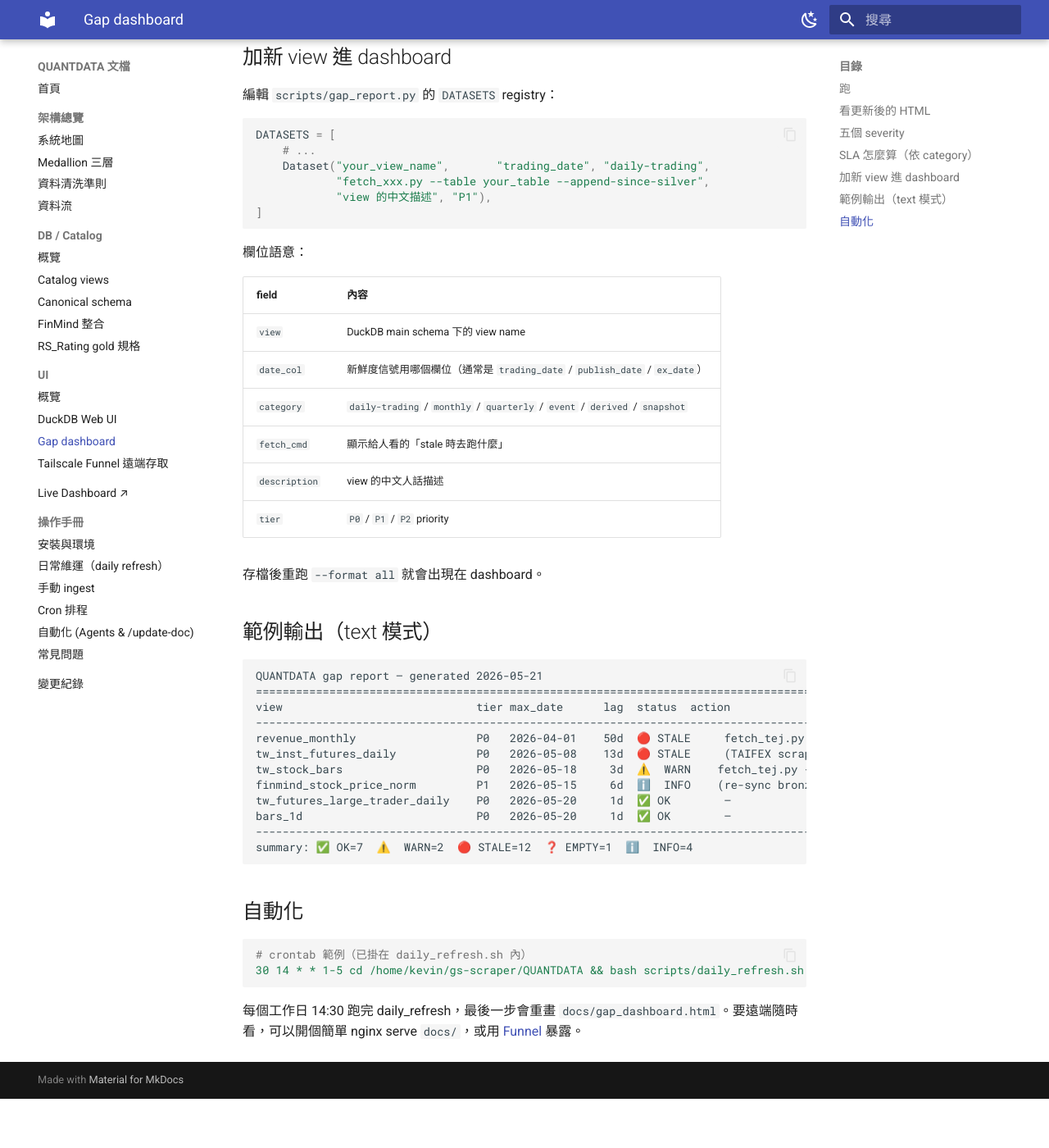
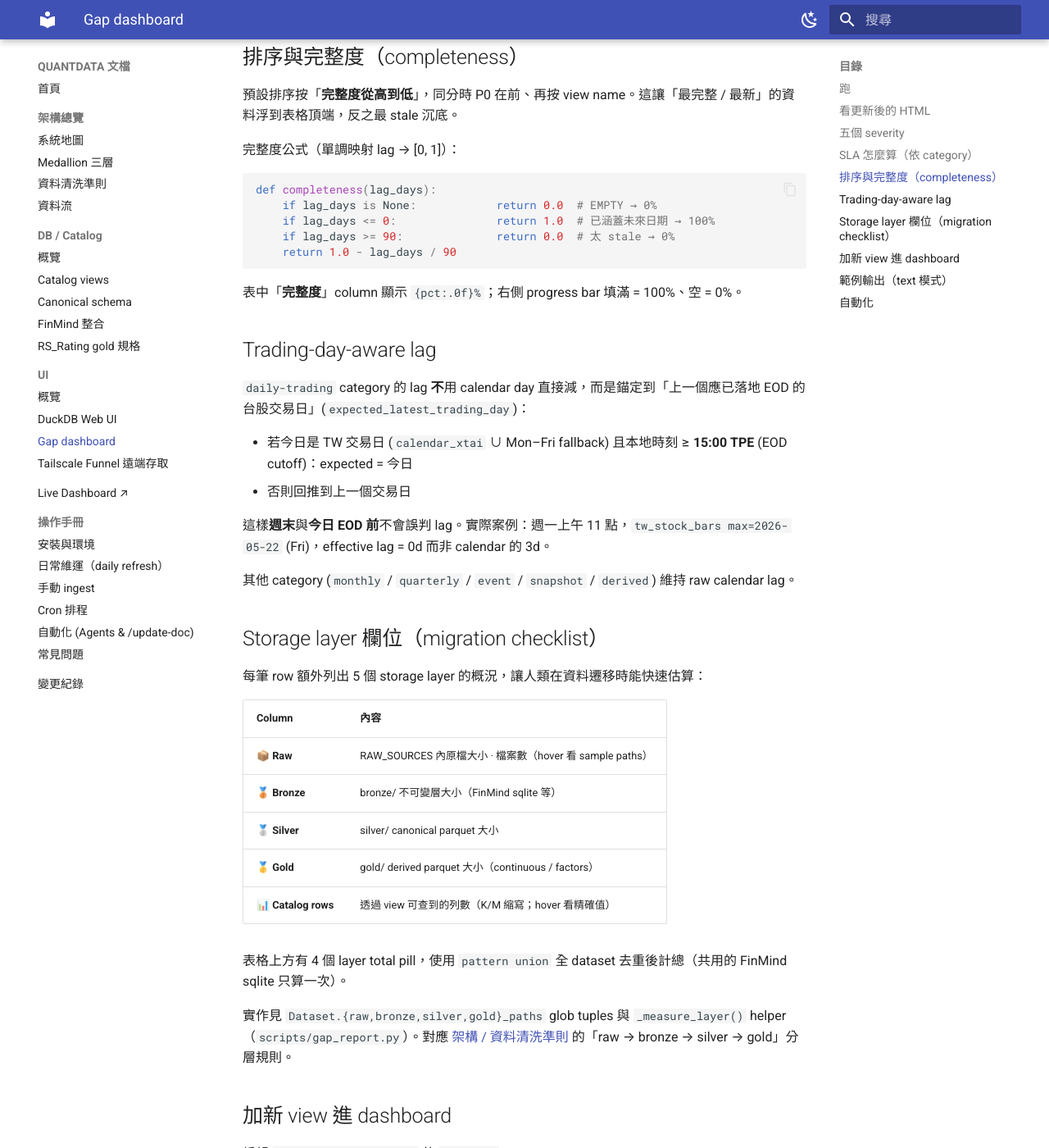
Before and after one commit to gsinvest017-ai/gs-scraper, an MkDocs documentation site: the page built from docs-site/ui/gap-dashboard.md, in a window 1280 px wide and 1400 px high, scrolled down 1708 px. Shown: the whole window at 82% size. Built offline with MkDocs 1.6.1 and Material for MkDocs 9.7.7, drawn with Linux system fonts in a browser that asks for light colours; before the commit the page ends 3048 px from its top, so only the background shows below that; some of the changed text lies outside the part shown.

Commit message:
docs: refresh doc-site to match HEAD (b71e94e)
Document three dashboard features that landed today but weren't yet
reflected in ui/gap-dashboard.md:

- Completeness-based default sort + completeness column (b89a020/8a43fbd)
- Trading-day-aware lag for daily-trading category (c4fc1bc/07f75ab)
- Five storage-layer columns + dedup'd layer-total pills (3442bc6/7c037af)

Also add a 2026-05-25 (PM) changelog entry summarising the above plus
the cleaning-criteria architecture page (cc03799/85d71b9).

Skipped: gap_dashboard.html regen — FinMind daily refresh still in
flight; bronze view max dates unchanged until snapshot lands in
progress-extended-crawl M3 (next scheduled wakeup).

````diff
--- a/docs-site/changelog.md
+++ b/docs-site/changelog.md
@@ -4,7 +4,14 @@
 
 ---
 
-## 2026-05-25 — 自動化 + 大量 STALE 補完
+## 2026-05-25 (PM) — Dashboard 三大改進
+
+- **完整度排序**：gap_dashboard 預設按 `clamp(1 − lag/90, 0, 1)` 完整度 DESC 排（同分 P0 優先），補進 lag-bar 顯示「填滿 = 完整」。新增「完整度」百分比欄
+- **Trading-day-aware lag**：`daily-trading` category 對齊到 `expected_latest_trading_day`（calendar_xtai + Mon-Fri fallback + 15:00 TPE EOD cutoff），週末與盤中時段不再誤判 lag。effect: OK=4 → OK=12
+- **Storage layer columns**：每筆 row 新增 5 個欄（📦 Raw / 🥉 Bronze / 🥈 Silver / 🥇 Gold / 📊 Catalog rows）含 size·file-count + path tooltip；頂部 4 個 layer-total pill 用 pattern union 去重計總；可作為資料遷移 checklist
+- **架構頁 cleaning-criteria.md**：新增 raw → bronze / bronze → silver / silver → gold 三段 transition 的完整規則 + checklist + 失敗模式速查表
+
+## 2026-05-25 (AM) — 自動化 + 大量 STALE 補完
 
 - **新增 `incremental-crawler` repo agent**（`.claude/agents/incremental-crawler.md`）：每次跑增量爬蟲都強制 regen gap_dashboard 並 commit
 - **新增 `/update-doc` 全域 skill**（`~/.claude/skills/update-doc/`）：任何 repo 都能用，根據 git log 提案 doc 更新
--- a/docs-site/ui/gap-dashboard.md
+++ b/docs-site/ui/gap-dashboard.md
@@ -78,6 +78,49 @@ def classify(lag_days, category):
     return "STALE"
 ```
 
+## 排序與完整度（completeness）
+
+預設排序按「**完整度從高到低**」，同分時 P0 在前、再按 view name。這讓「最完整 / 最新」的資料浮到表格頂端，反之最 stale 沉底。
+
+完整度公式（單調映射 lag → [0, 1]）：
+
+```python
+def completeness(lag_days):
+    if lag_days is None:            return 0.0  # EMPTY → 0%
+    if lag_days <= 0:               return 1.0  # 已涵蓋未來日期 → 100%
+    if lag_days >= 90:              return 0.0  # 太 stale → 0%
+    return 1.0 - lag_days / 90
+```
+
+表中「**完整度**」column 顯示 `{pct:.0f}%`；右側 progress bar 填滿 = 100%、空 = 0%。
+
+## Trading-day-aware lag
+
+`daily-trading` category 的 lag **不**用 calendar day 直接減，而是錨定到「上一個應已落地 EOD 的台股交易日」(`expected_latest_trading_day`)：
+
+- 若今日是 TW 交易日 (`calendar_xtai` ∪ Mon–Fri fallback) 且本地時刻 ≥ **15:00 TPE** (EOD cutoff)：expected = 今日
+- 否則回推到上一個交易日
+
+這樣**週末**與**今日 EOD 前**不會誤判 lag。實際案例：週一上午 11 點，`tw_stock_bars max=2026-05-22` (Fri)，effective lag = 0d 而非 calendar 的 3d。
+
+其他 category (`monthly` / `quarterly` / `event` / `snapshot` / `derived`) 維持 raw calendar lag。
+
+## Storage layer 欄位（migration checklist）
+
+每筆 row 額外列出 5 個 storage layer 的概況，讓人類在資料遷移時能快速估算：
+
+| Column | 內容 |
+|---|---|
+| 📦 **Raw** | RAW_SOURCES 內原檔大小 · 檔案數（hover 看 sample paths） |
+| 🥉 **Bronze** | bronze/ 不可變層大小（FinMind sqlite 等） |
+| 🥈 **Silver** | silver/ canonical parquet 大小 |
+| 🥇 **Gold** | gold/ derived parquet 大小（continuous / factors） |
+| 📊 **Catalog rows** | 透過 view 可查到的列數（K/M 縮寫；hover 看精確值） |
+
+表格上方有 4 個 layer total pill，使用 `pattern union` 全 dataset 去重後計總（共用的 FinMind sqlite 只算一次）。
+
+實作見 `Dataset.{raw,bronze,silver,gold}_paths` glob tuples 與 `_measure_layer()` helper（`scripts/gap_report.py`）。對應 [架構 / 資料清洗準則](../architecture/cleaning-criteria.md) 的「raw → bronze → silver → gold」分層規則。
+
 ## 加新 view 進 dashboard
 
 編輯 `scripts/gap_report.py` 的 `DATASETS` registry：
@@ -101,6 +144,10 @@ DATASETS = [
 | `fetch_cmd` | 顯示給人看的「stale 時去跑什麼」 |
 | `description` | view 的中文人話描述 |
 | `tier` | `P0` / `P1` / `P2` priority |
+| `raw_paths` | (optional) RAW_SOURCES 內的 glob patterns（給 migration size 估算） |
+| `bronze_paths` | (optional) `bronze/**/*.{sqlite,parquet,csv}` patterns |
+| `silver_paths` | (optional) `silver/**/*.parquet` patterns（通常含 `**` recursive） |
+| `gold_paths` | (optional) `gold/**/*.parquet` patterns |
 
 存檔後重跑 `--format all` 就會出現在 dashboard。
 
````
